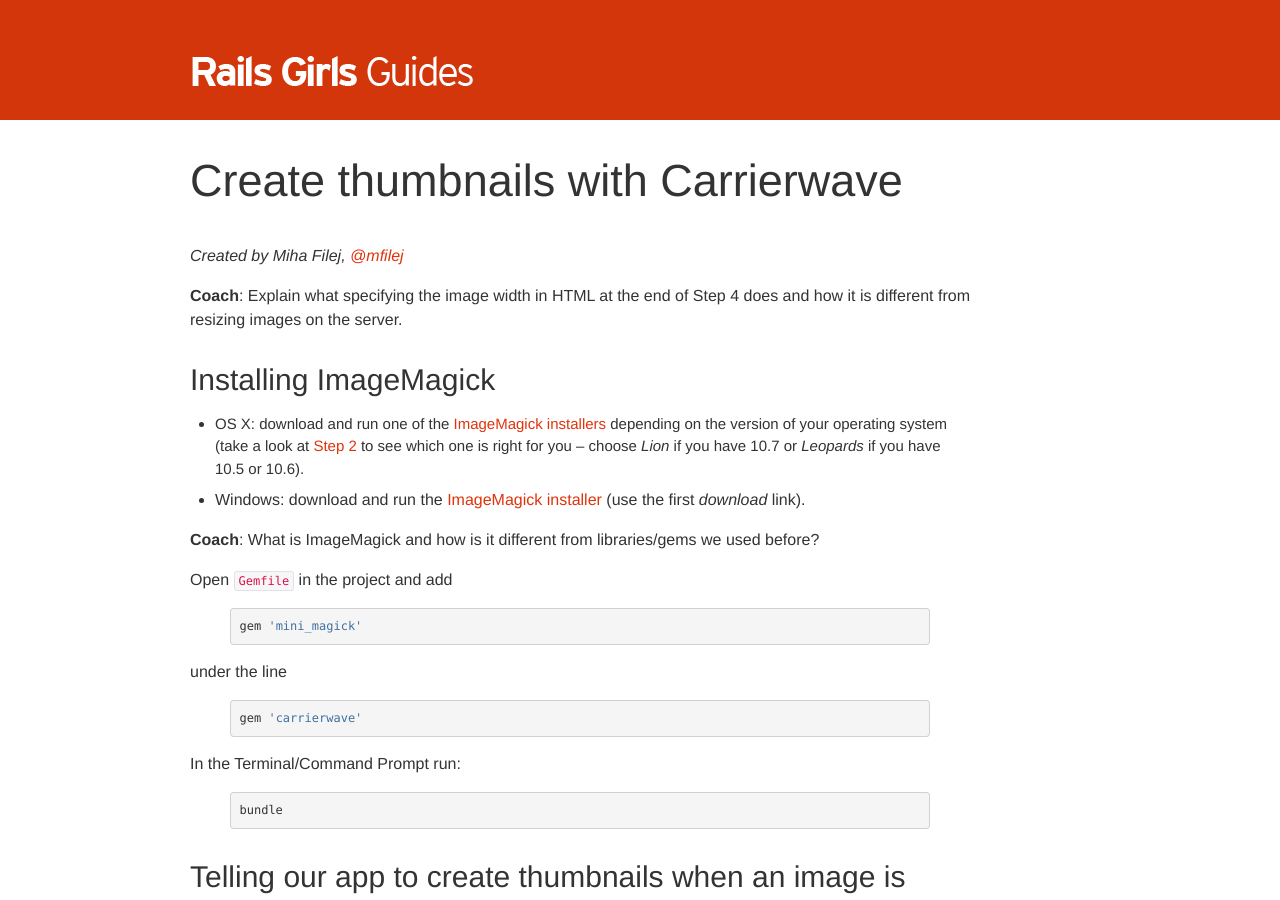
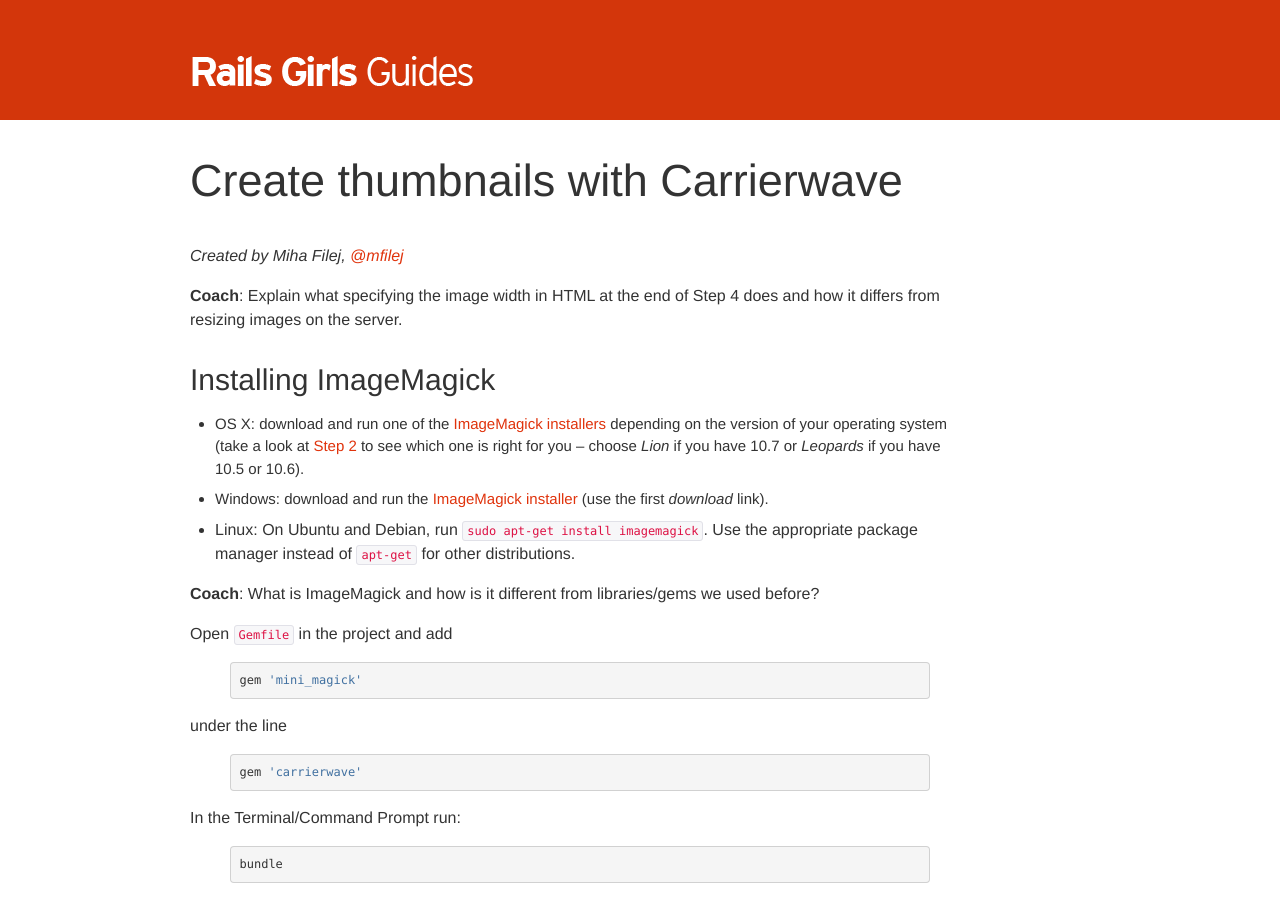
Before and after one commit to railsgirls/guides.railsgirls.com, a Jekyll site: the page built from _posts/2012-06-03-thumbnails.markdown, in a window 1280 px wide and 900 px high. Built offline with Jekyll 4.4.1, drawn with Linux system fonts in a browser that asks for light colours; Markdown is read by kramdown in place of the engine named in the settings.

Commit message:
Add installation note for imagemagick on linux

```diff
--- a/_posts/2012-06-03-thumbnails.markdown
+++ b/_posts/2012-06-03-thumbnails.markdown
@@ -9,7 +9,7 @@
 *Created by Miha Filej, [@mfilej](https://twitter.com/mfilej)*
 
 __Coach__: Explain what specifying the image width in HTML at the end of Step
-4 does and how it is different from resizing images on the server.
+4 does and how it differs from resizing images on the server.
 
 ## Installing ImageMagick
 
@@ -19,6 +19,8 @@
   *Leopards* if you have 10.5 or 10.6).
 * Windows: download and run the [ImageMagick installer][im-win] (use the first
   *download* link).
+* Linux: On Ubuntu and Debian, run `sudo apt-get install imagemagick`. Use the
+  appropriate package manager instead of `apt-get` for other distributions.
 
   [im-osx]: http://cactuslab.com/imagemagick/
   [step2]:  http://guides.railsgirls.com/install/#setup_for_os_x_old
```
